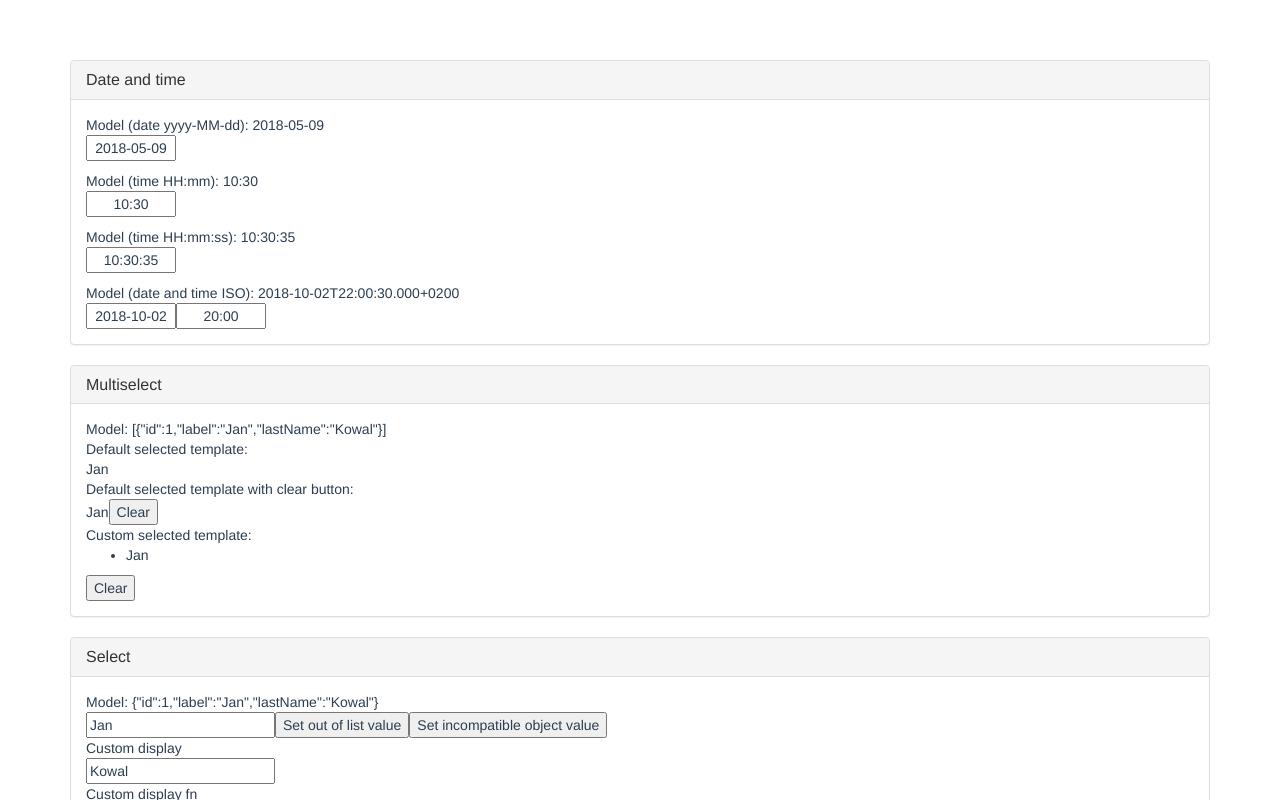
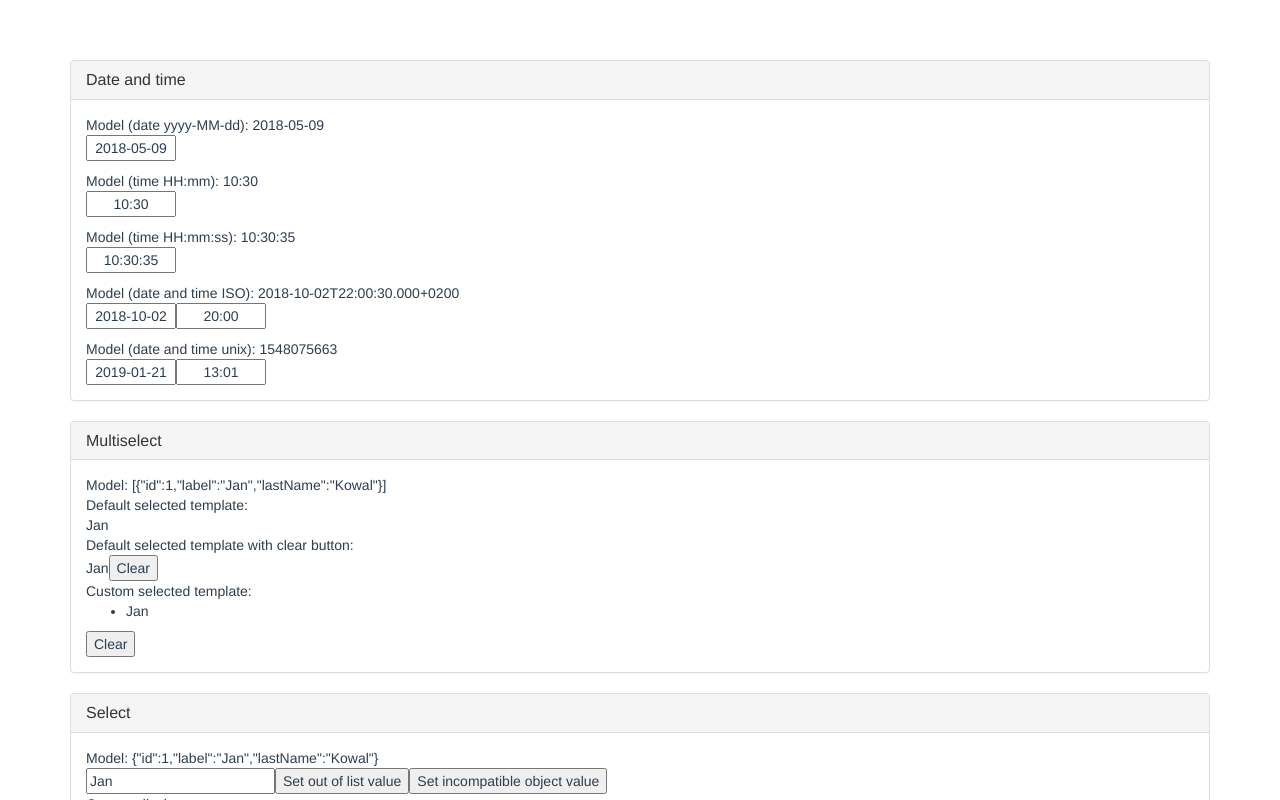
Before and after one commit to aszczepanek/ncomponents-react, a React app: page / in a window 1280 px wide. Shown: the top 800 px of the page. Built offline with nearby package versions, Linux system fonts and the light colour scheme.

Commit message:
Date and time picker: support for unix model format

```diff
--- a/src/demo/DateAndTimeDemo.tsx
+++ b/src/demo/DateAndTimeDemo.tsx
@@ -8,6 +8,7 @@ interface DateAndTimeDemoState {
   time: string | undefined;
   timeWithSeconds: string | undefined;
   dateTimeIso: string | undefined;
+  unix: number | undefined;
 }
 
 export class DateAndTimeDemo extends React.Component<{}, DateAndTimeDemoState> {
@@ -18,7 +19,8 @@ export class DateAndTimeDemo extends React.Component<{}, DateAndTimeDemoState> {
       date: "2018-05-09",
       time: "10:30",
       timeWithSeconds: "10:30:35",
-      dateTimeIso: "2018-10-02T22:00:30.000+0200"
+      dateTimeIso: "2018-10-02T22:00:30.000+0200",
+      unix: Math.floor(new Date().getTime() / 1000)
     };
   }
 
@@ -61,6 +63,21 @@ export class DateAndTimeDemo extends React.Component<{}, DateAndTimeDemoState> {
           onChange={dateTimeIso => this.setState({ dateTimeIso })}
           viewFormat="HH:mm"
         />
+
+        <div className="mt-10">
+          Model (date and time unix): {this.state.unix}
+        </div>
+        <DatepickerInput
+          modelFormat="unix"
+          value={this.state.unix}
+          onChange={unix => this.setState({ unix })}
+        />
+        <TimepickerInput
+          modelFormat="unix"
+          value={this.state.unix}
+          onChange={unix => this.setState({ unix })}
+          viewFormat="HH:mm"
+        />
       </BPanel>
     );
   }
--- a/src/lib/components/DatepickerView.tsx
+++ b/src/lib/components/DatepickerView.tsx
@@ -54,7 +54,10 @@ export class DatepickerView extends React.Component<
   private renderView() {
     const nextMonthHtml = DatepickerView.nextMonthHtml;
     const prevMonthHtml = DatepickerView.prevMonthHtml;
-    const yearMonthHeader = dateUtils.formatDate(this.state.currentDate, "LLLL yyyy");
+    const yearMonthHeader = dateUtils.formatDate(
+      this.state.currentDate,
+      "LLLL yyyy"
+    );
 
     return (
       <div
@@ -140,6 +143,10 @@ export class DatepickerView extends React.Component<
   }
 
   getFocusDate() {
+    if (typeof this.props.value === "number") {
+      // Assume unix
+      return new Date(this.props.value * 1000);
+    }
     return dateUtils.parseISO(this.props.value || "") || new Date();
   }
 
--- a/src/lib/utils/dateAdapter.ts
+++ b/src/lib/utils/dateAdapter.ts
@@ -38,6 +38,7 @@ class DateAdapterFactory {
     this.createAdapter('Date', function parse(value) {
         return isDate(value) ? value : undefined;
     });
+    this.createAdapter('unix', unixTimestampParser);
   }
 
   private createAdapter(formatName: string, parseFn: ParseFn) {
@@ -56,6 +57,14 @@ class DateAdapterFactory {
       return function (date: Date | string) {
         return date
       };
+    }
+    else if (formatPattern == "unix") {
+      return function (date: Date | string) {
+        if (typeof date === 'string') {
+          date = new Date(date);
+        }
+        return Math.floor(date.getTime() / 1000);
+      }
     }
     else {
       return function (date) {
@@ -95,4 +104,8 @@ function parserForHourMinuteSecondUsingRegex(regex: RegExp) {
   };
 }
 
+function unixTimestampParser(unixTimestamp: string) {
+  return new Date(Number(unixTimestamp) * 1000);
+}
+
 export const dateAdapterFactory = new DateAdapterFactory();
```
Also changed, not shown: src/lib/index.ts (+7 -6 lines).
